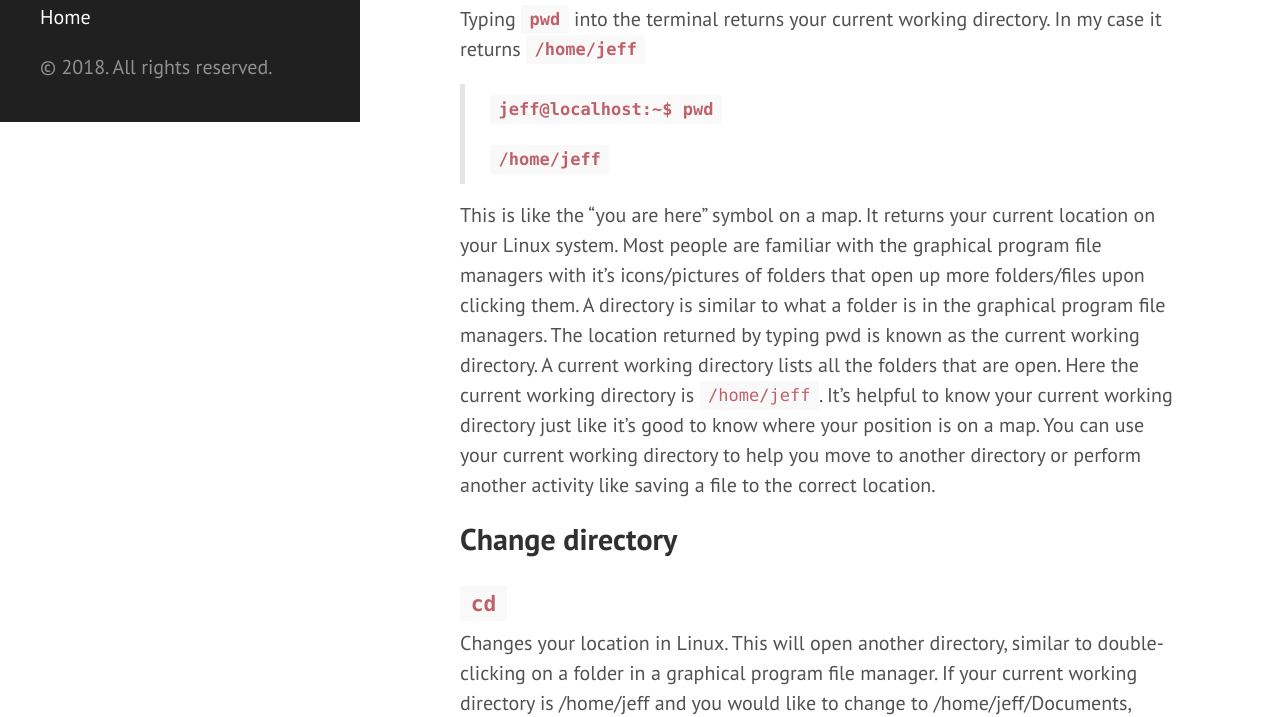
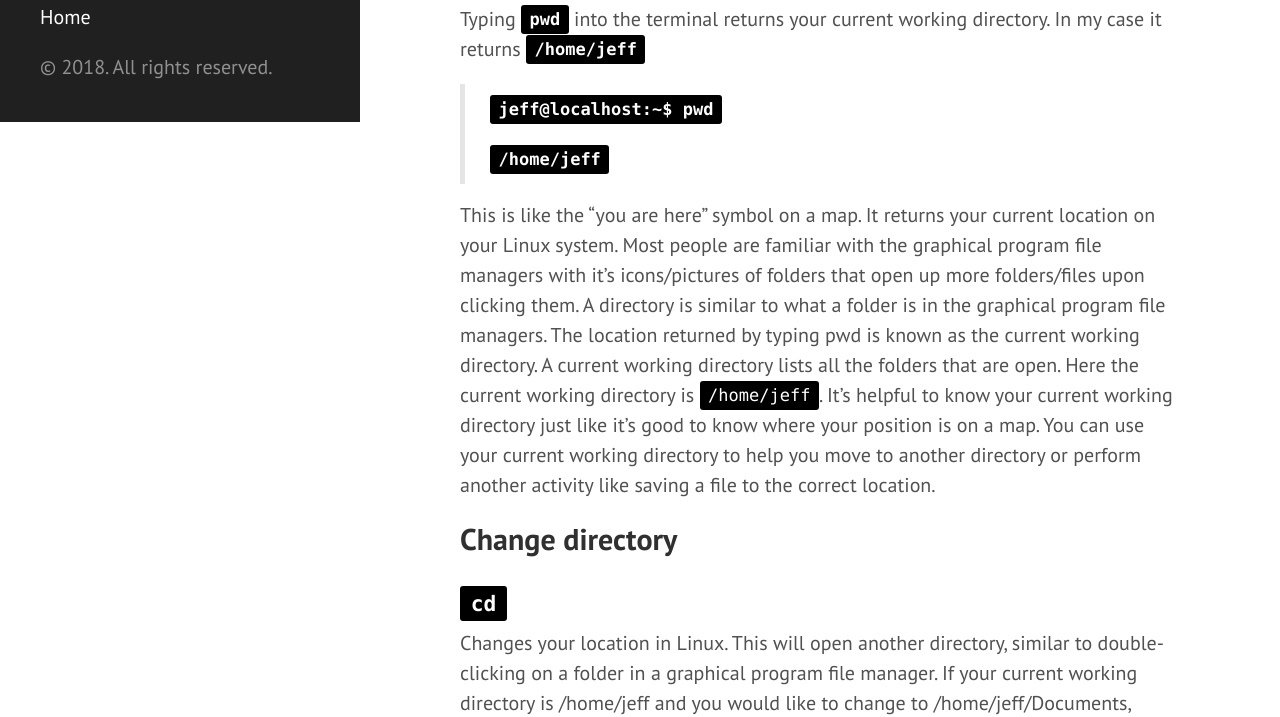
Before and after one commit to cookiezombie/cookiezombie.github.io, a plain HTML site: page posts/commandline/index.html in a window 1280 px wide. Shown: the part 678-1395 px from the top of the page. Drawn offline with Linux system fonts and the light colour scheme.

Commit message:
Update poole.css

```diff
--- a/css/poole.css
+++ b/css/poole.css
@@ -152,8 +152,8 @@ pre {
 code {
   padding: .25em .5em;
   font-size: 85%;
-  color: #bf616a;
-  background-color: #f9f9f9;
+  color: white;
+  background-color: black;
   border-radius: 3px;
 }
 pre {
```
